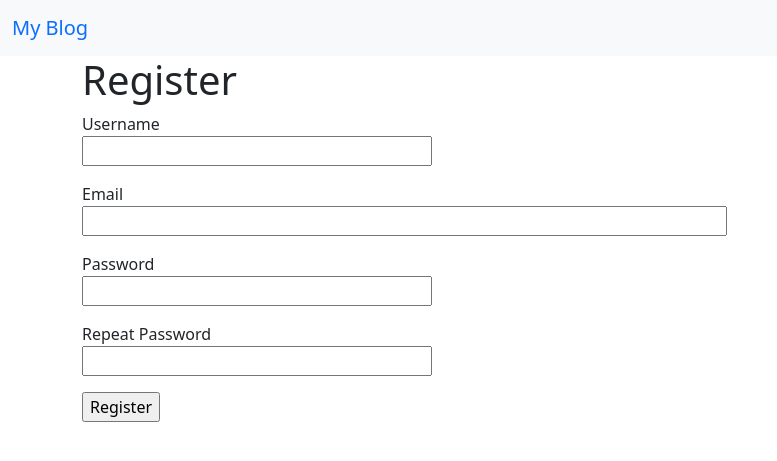
After one commit to stantejada/blog_app, a Flask app: page /register in a window 1280 px wide. The commit adds this page. Shown: the top 461 px of the page, without its empty margins (0-777 px from the left). Run offline with Flask 3, Linux system fonts and the light colour scheme.

Commit message:
Authenticated and register web its working

```diff
--- a/app/__init__.py
+++ b/app/__init__.py
@@ -9,6 +9,7 @@ app.config.from_object(Development)
 db = SQLAlchemy(app)
 migrate = Migrate(app, db=db)
 login = LoginManager(app)
+login.login_view = 'login'
 
 
 
--- a/app/forms.py
+++ b/app/forms.py
@@ -1,6 +1,9 @@
 from flask_wtf import FlaskForm
 from wtforms import StringField, PasswordField, BooleanField, SubmitField
-from wtforms.validators import DataRequired
+from wtforms.validators import DataRequired, ValidationError, Email, EqualTo
+import sqlalchemy as sa
+from app import db
+from app.models import User
 
 
 
@@ -10,3 +13,28 @@ class LoginForm(FlaskForm):
     password = PasswordField('Password', validators=[DataRequired()])
     remember_me = BooleanField('Remember me')
     submit = SubmitField('Login')
+
+class RegisterForm(FlaskForm):
+    username = StringField('Username', validators=[DataRequired()])
+    email = StringField('Email', validators=[DataRequired(), Email()])
+    password = PasswordField('Password', validators=[DataRequired()])
+    password2 = PasswordField(
+        'Repeat Password', validators=[DataRequired(), EqualTo('password')]
+    )
+    submit = SubmitField('Register')
+
+    def validate_username(self, username):
+        user = db.session.scalar(sa.select(User).where(
+            User.username == username.data
+        ))
+        if user is not None:
+            raise ValidationError('Please use a different username')
+
+    def validate_email(self, email):
+        user = db.session.scalar(
+            sa.select(User).where(
+                User.email == email.data
+            )
+        )
+        if user is not None:
+            raise ValidationError('Please use a different email')
--- a/app/models.py
+++ b/app/models.py
@@ -54,7 +54,7 @@ class Post(db.Model):
     category_id: so.Mapped[Optional[int]] = so.mapped_column(sa.Integer, sa.ForeignKey('categories.id'))
 
     #relacion de muchos a muchos
-    tags: so.Mapped[List['Tag']] = so.relationship('Post', backref='category', lazy=True)
+    tags: so.Mapped[List['Tag']] = so.relationship('Tag', secondary=post_tags, back_populates='posts')
 
 
 #category models
--- a/app/routes.py
+++ b/app/routes.py
@@ -1,14 +1,15 @@
-from flask import render_template, redirect, flash, url_for
+from flask import render_template, redirect, flash, url_for, request
 from app import app, db
 import sqlalchemy as sa
-from app.forms import LoginForm
+from app.forms import LoginForm, RegisterForm
 from app.models import User
-from flask_login import current_user, login_user
-
+from flask_login import current_user, login_user, logout_user, login_required
+from urllib.parse import urlsplit
 
 
 @app.route('/')
 @app.route('/home')
+@login_required
 def home():
     return render_template('index.html', title='Home')
 
@@ -16,7 +17,7 @@ def home():
 @app.route('/login', methods=['GET', 'POST'])
 def login():
     if current_user.is_authenticated:
-        return redirect(url_for('index'))
+        return redirect(url_for('home'))
     form = LoginForm()
     if form.validate_on_submit():
         user = db.session.scalar(
@@ -26,5 +27,31 @@ def login():
             flash('Invalid username or password')
             return redirect(url_for('login'))
         login_user(user, remember=form.remember_me.data)
-        return redirect(url_for('index'))
+        next_page = request.args.get('next')
+        if not next_page or urlsplit(next_page).netloc != '':
+            next_page = url_for('home')
+        return redirect(url_for('home'))
     return render_template('login.html', title='Sign In', form=form)
+
+
+
+@app.route('/register', methods=['GET', 'POST'])
+def register():
+    if current_user.is_authenticated:
+        return redirect(url_for('home'))
+    form = RegisterForm()
+    if form.validate_on_submit():
+        user = User(username=form.username.data, email=form.email.data)
+        user.set_password(form.password.data)
+        db.session.add(user)
+        db.session.commit()
+        flash('Congratulation you\'re now registered')
+        return redirect(url_for('login'))
+    return render_template('register.html', title='Register', form=form)
+
+
+
+@app.route('/logout')
+def logout():
+    logout_user()
+    return redirect(url_for('home'))
--- a/app/templates/base.html
+++ b/app/templates/base.html
@@ -16,27 +16,25 @@
 <body>
 
   <!-- Navbar -->
-  <nav class="navbar navbar-expand-lg navbar-light bg-light">
+  <nav class="navbar navbar-expand-lg navbar -light bg-light">
     <div class="container-fluid">
-      <a class="navbar-brand" href="#">Advanced Blog</a>
-      <button class="navbar-toggler" type="button" data-bs-toggle="collapse" data-bs-target="#navbarNav"
-        aria-controls="navbarNav" aria-expanded="false" aria-label="Toggle navigation">
+      <a class="navbar-brand" href="{{ url_for('home') }}">My Blog</a>
+      <button class="navbar-toggler" type="button" data-toggler="collapse" data-target="#NavbarNav"
+        aria-controls="navbarNav" aria-expanded="false" arial-label="Toggle navigation">
         <span class="navbar-toggler-icon"></span>
       </button>
-      <div class="collapse navbar-collapse" id="navbarNav">
-        <ul class="navbar-nav">
-          <li class="nav-item">
-            <a class="nav-link active" aria-current="page" href="#">Home</a>
-          </li>
-          <li class="nav-item">
-            <a class="nav-link" href="#">Features</a>
-          </li>
-          <li class="nav-item">
-            <a class="nav-link" href="#">Pricing</a>
-          </li>
-          <li class="nav-item">
-            <a class="nav-link disabled" href="#" tabindex="-1" aria-disabled="true">Disabled</a>
-          </li>
+      <div class="mx-auto">
+        {% if current_user.is_authenticated %}
+        <a class="btn btn-primary" href="#">
+          <i class="fas fa-plus"></i> Create Blog
+        </a>
+        {% endif %}
+      </div>
+      <div class="collapse navbar-collapse" id="navbarSupportedContent">
+        <ul class="navbar-nav me-auto mb-2 mb-lg-0">
+          <!-- <li class="nav-item"></li>
+          <a class="nav-link active" aria-current="page" href="{{ url_for('home') }}">Home</a>
+          </li> -->
         </ul>
       </div>
     </div>
--- /dev/null
+++ b/app/templates/register.html
@@ -0,0 +1,42 @@
+{% extends "base.html" %}
+
+
+
+
+{% block content %}
+
+<h1>Register</h1>
+<form action="" method="post">
+    {{ form.hidden_tag() }}
+    <p>
+        {{ form.username.label }} <br>
+        {{ form.username(size=32) }} <br>
+        {% for error in form.username.errors %}
+        <span>[{{ error }}]</span>
+        {% endfor %}
+    </p>
+    <p>
+        {{ form.email.label }} <br>
+        {{ form.email(size=64) }} <br>
+        {% for error in form.email.errors %}
+        <span>[{{ error }}]</span>
+        {% endfor %}
+    </p>
+    <p>
+        {{ form.password.label }} <br>
+        {{ form.password(size=32) }} <br>
+        {% for error in form.password.errors %}
+        <span>[{{ error }}]</span>
+        {% endfor %}
+    </p>
+    <p>
+        {{ form.password2.label }} <br>
+        {{ form.password2(size=32) }} <br>
+        {% for error in form.password2.errors %}
+        <span>[{{ error }}]</span>
+        {% endfor %}
+    </p>
+    <p>{{ form.submit() }}</p>
+</form>
+
+{% endblock %}
--- a/requirements.txt
+++ b/requirements.txt
@@ -3,3 +3,4 @@ Flask-SQLAlchemy
 flask-migrate
 flask-login
 Flask-WTF
+email-validator
```
Also changed, not shown: test.db.
